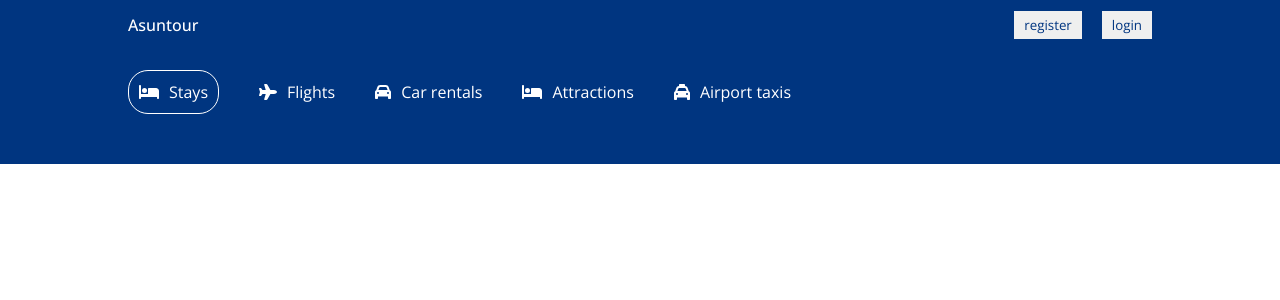
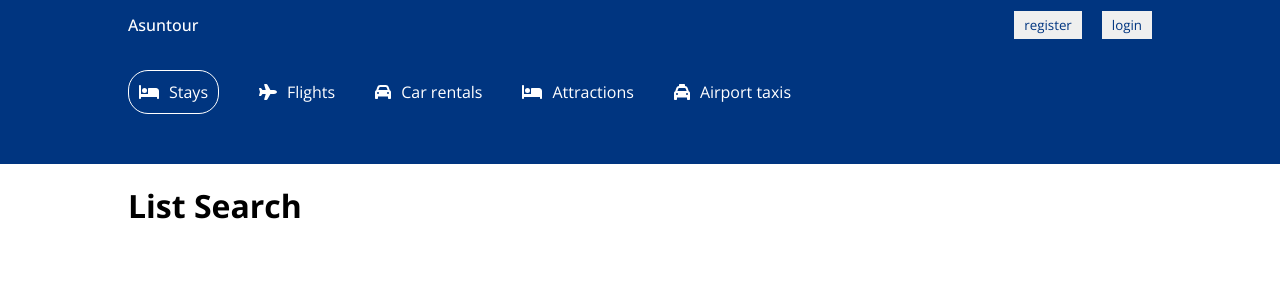
Before and after one commit to fedechaves/goinland-react, a React (Create React App) app: page /hotels in a window 1280 px wide. Shown: the top 300 px of the page. Built offline with nearby package versions, Linux system fonts and the light colour scheme; the HTML template or start-up script is replaced by a standard one.

Commit message:
feat: display list hotels in progress

```diff
--- a/src/pages/list/List.jsx
+++ b/src/pages/list/List.jsx
@@ -1,4 +1,4 @@
-import React from 'react';
+import './list.css';
 import NavBar from '../../components/navBar/NavBar';
 import Header from '../../components/header/Header';
 
@@ -8,6 +8,14 @@ const List = () => {
     <div>
         <NavBar/>
         <Header type="list"/>
+        <div className="listContainer">
+          <div className="listWrapper">
+            <div className="listSearch">
+              <h1 className="lsTitle">List Search</h1>
+            </div>
+            <div className="listResult"></div>
+          </div>
+        </div>
     </div>
   )
 }
--- a/src/pages/list/list.css
+++ b/src/pages/list/list.css
@@ -0,0 +1,12 @@
+.listContainer {
+    display: flex;
+    justify-content: center;
+    margin-top: 20px;
+}
+
+.listWrapper {
+    width: 100%;
+    max-width: 1024px;
+    display: flex;
+    gap: 20px;
+}
```
